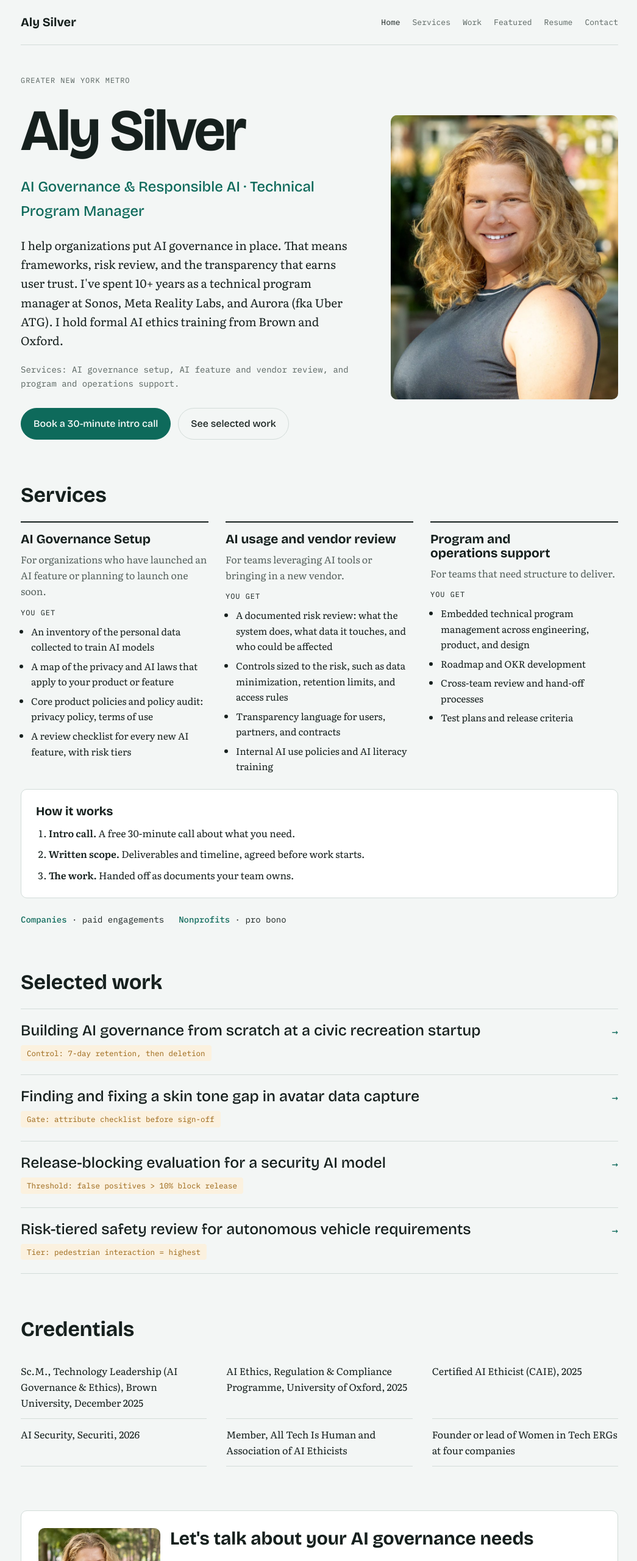
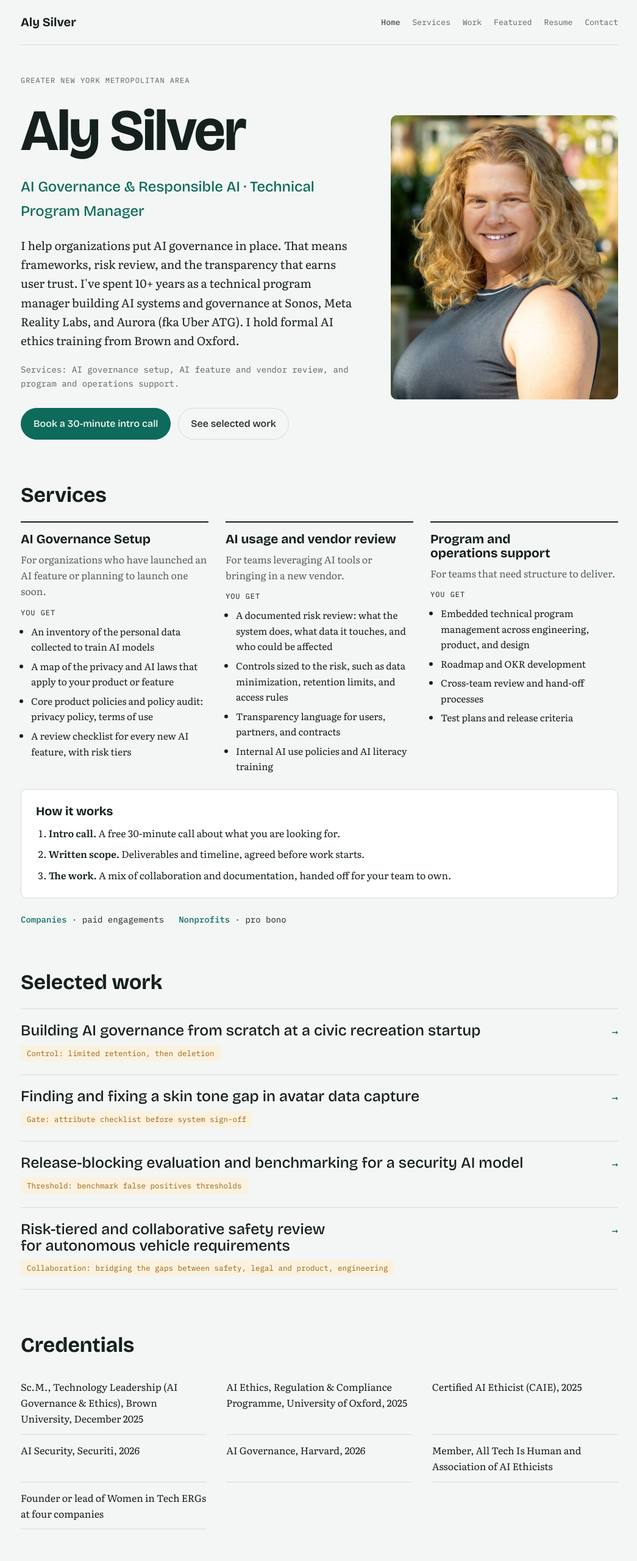
Before and after one commit to Alysete/Alysilver.com, a plain HTML site: page index.html in a window 1280 px wide. Shown: the top 2560 px of the page at 61% size, without its empty margins (116-1161 px from the left). Drawn offline with nearby package versions, Linux system fonts and the light colour scheme.

Commit message:
Add files via upload

```diff
--- a/index.html
+++ b/index.html
@@ -3,9 +3,9 @@
 <head>
 <meta charset="utf-8">
 <meta name="viewport" content="width=device-width, initial-scale=1, viewport-fit=cover">
-<meta name="description" content="Aly Silver: AI governance, responsible AI, and technical program management. Paid engagements for companies, pro bono for nonprofits. Greater New York metro.">
+<meta name="description" content="Aly Silver: AI governance, responsible AI, and technical program management. Paid engagements for companies, pro bono for nonprofits. Greater New York Metropolitain Area.">
 <style>:root{padding-top:env(safe-area-inset-top,0px);padding-bottom:env(safe-area-inset-bottom,0px)}body{margin:0}img{max-width:100%}[hidden]{display:none!important}</style>
-<title>Aly Silver Portfolio</title>
+<title>Aly Silver'<select name="" id=""></select> Portfolio</title>
 <meta name="claude:viewport-fit-sides" content="cover">
 <link rel="preconnect" href="https://fonts.googleapis.com">
 <link rel="preconnect" href="https://fonts.gstatic.com" crossorigin>
@@ -180,10 +180,10 @@ footer{border-top:1px solid var(--line);padding-block:24px 40px;display:flex;fle
   <main id="v-home" class="view">
     <div class="hero-grid">
     <div class="hero">
-      <span class="label">Greater New York metro</span>
+      <span class="label">Greater New York Metropolitan Area</span>
       <h1>Aly Silver</h1>
       <p class="role">AI Governance &amp; Responsible AI · Technical Program Manager</p>
-      <p class="lede">I help organizations put AI governance in place. That means frameworks, risk review, and the transparency that earns user trust. I've spent 10+ years as a technical program manager at Sonos, Meta Reality Labs, and Aurora (fka Uber ATG). I hold formal AI ethics training from Brown and Oxford.</p>
+      <p class="lede">I help organizations put AI governance in place. That means frameworks, risk review, and the transparency that earns user trust. I've spent 10+ years as a technical program manager building AI systems and governance at Sonos, Meta Reality Labs, and Aurora (fka Uber ATG). I hold formal AI ethics training from Brown and Oxford.</p>
       <p class="services-line">Services: AI governance setup, AI feature and vendor review, and program and operations support.</p>
       <div class="btnrow">
         <a class="btn" href="https://calendar.app.google/nx4U2LGuUTfTzgim9" target="_blank" rel="noopener">Book a 30-minute intro call</a>
@@ -215,9 +215,9 @@ footer{border-top:1px solid var(--line);padding-block:24px 40px;display:flex;fle
       <div class="how">
         <h3>How it works</h3>
         <ol>
-          <li><b>Intro call.</b> A free 30-minute call about what you need.</li>
+          <li><b>Intro call.</b> A free 30-minute call about what you are looking for.</li>
           <li><b>Written scope.</b> Deliverables and timeline, agreed before work starts.</li>
-          <li><b>The work.</b> Handed off as documents your team owns.</li>
+          <li><b>The work.</b> A mix of collaboration and documentation, handed off for your team to own.</li>
         </ol>
       </div>
       <p class="terms"><span><b>Companies</b> · paid engagements</span><span><b>Nonprofits</b> · pro bono</span></p>
@@ -226,10 +226,10 @@ footer{border-top:1px solid var(--line);padding-block:24px 40px;display:flex;fle
     <section class="block" id="work-anchor" aria-labelledby="h-work">
       <h2 id="h-work">Selected work</h2>
       <div class="cases">
-        <a class="case" href="#governance" data-go="governance"><h3>Building AI governance from scratch at a civic recreation startup</h3><span class="arrow">→</span><span class="gate">Control: 7-day retention, then deletion</span></a>
-        <a class="case" href="#fairness" data-go="fairness"><h3>Finding and fixing a skin tone gap in avatar data capture</h3><span class="arrow">→</span><span class="gate">Gate: attribute checklist before sign-off</span></a>
-        <a class="case" href="#evaluation" data-go="evaluation"><h3>Release-blocking evaluation for a security AI model</h3><span class="arrow">→</span><span class="gate">Threshold: false positives &gt; 10% block release</span></a>
-        <a class="case" href="#risk-tiering" data-go="risk-tiering"><h3>Risk-tiered safety review for autonomous vehicle requirements</h3><span class="arrow">→</span><span class="gate">Tier: pedestrian interaction = highest</span></a>
+        <a class="case" href="#governance" data-go="governance"><h3>Building AI governance from scratch at a civic recreation startup</h3><span class="arrow">→</span><span class="gate">Control: limited retention, then deletion</span></a>
+        <a class="case" href="#fairness" data-go="fairness"><h3>Finding and fixing a skin tone gap in avatar data capture</h3><span class="arrow">→</span><span class="gate">Gate: attribute checklist before system sign-off</span></a>
+        <a class="case" href="#evaluation" data-go="evaluation"><h3>Release-blocking evaluation and benchmarking for a security AI model</h3><span class="arrow">→</span><span class="gate">Threshold: benchmark false positives thresholds</span></a>
+        <a class="case" href="#risk-tiering" data-go="risk-tiering"><h3>Risk-tiered and collaborative safety review for autonomous vehicle requirements</h3><span class="arrow">→</span><span class="gate">Collaboration: bridging the gaps between safety, legal and product, engineering</span></a>
       </div>
     </section>
 
@@ -240,6 +240,7 @@ footer{border-top:1px solid var(--line);padding-block:24px 40px;display:flex;fle
         <li>AI Ethics, Regulation &amp; Compliance Programme, University of Oxford, 2025</li>
         <li>Certified AI Ethicist (CAIE), 2025</li>
         <li>AI Security, Securiti, 2026</li>
+        <li>AI Governance, Harvard, 2026</li>
         <li>Member, All Tech Is Human and Association of AI Ethicists</li>
         <li>Founder or lead of Women in Tech ERGs at four companies</li>
       </ul>
@@ -249,7 +250,7 @@ footer{border-top:1px solid var(--line);padding-block:24px 40px;display:flex;fle
       <div class="contact contact-grid">
         <img class="photo" src="img/portrait-path.jpg" alt="Aly Silver smiling on a tree-lined path, wearing a gray cardigan" width="720" height="900" loading="lazy">
         <div style="display:grid;gap:16px;min-width:0">
-        <h2>Let's talk about your AI governance needs</h2>
+        <h2>Let's discuss your AI governance needs</h2>
         <p>Book a 30-minute intro call, or email me directly.</p>
         <div class="btnrow"><a class="btn" href="https://calendar.app.google/nx4U2LGuUTfTzgim9" target="_blank" rel="noopener">Book a 30-minute intro call</a></div>
         <div class="email"><code>amargotsilver@gmail.com</code><button class="copy" type="button" id="copy-email">Copy</button></div>
@@ -278,15 +279,7 @@ footer{border-top:1px solid var(--line);padding-block:24px 40px;display:flex;fle
       <div class="feature-text">
         <span class="meta">Podcast guest · Trailblaze Marketing · October 2023</span>
         <h2>What is Ethical AI?</h2>
-        <p>A conversation with host Chris Parisi about the ethics of AI, diversity in tech, and how to build an effective task force.</p>
-        <ul class="topics" aria-label="Episode chapters">
-          <li><span>04:15</span>Early interest in tech and tech ethics</li>
-          <li><span>09:46</span>Why diversity is crucial to the tech industry</li>
-          <li><span>10:55</span>Promote diversity, assess impact, advocate for change</li>
-          <li><span>16:59</span>How to lead an effective task force</li>
-          <li><span>19:43</span>Understanding and shaping tech ethics and policy</li>
-          <li><span>21:56</span>Concerns about AI and children</li>
-        </ul>
+        <p>A conversation with host Chris Parisi about the ethics of AI, diversity in tech, and how to build an effective governance task force.</p>
         <div class="btnrow"><a class="btn" href="https://youtu.be/XQDTfvykRjs" target="_blank" rel="noopener">Watch on YouTube</a></div>
       </div>
     </article>
@@ -500,7 +493,7 @@ footer{border-top:1px solid var(--line);padding-block:24px 40px;display:flex;fle
   </main>
 
   <footer>
-    <span>Aly Silver · Greater New York metro</span>
+    <span>Aly Silver · Greater New York Metropolitan Area</span>
     <span>amargotsilver@gmail.com · <a href="https://www.linkedin.com/in/AlySilver" target="_blank" rel="noopener">LinkedIn</a></span>
   </footer>
 </div>
```
